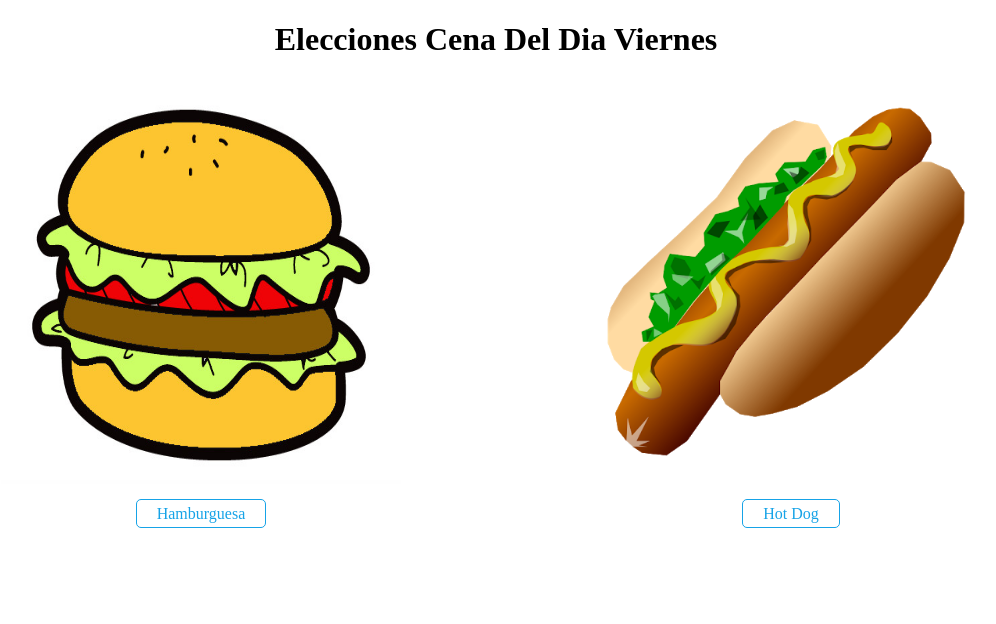
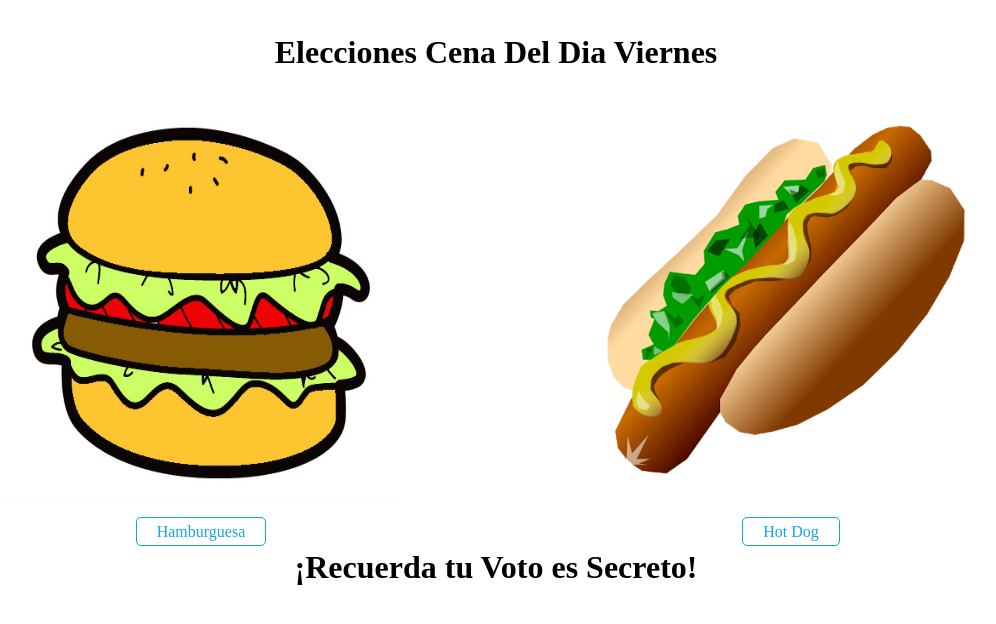
Before and after one commit to Jhonwm/Jhonwm.github.io, a plain HTML site: page Votaciones/index.html in a window 1280 px wide. Shown: the whole page, without its empty margins (144-1140 px from the left). Drawn offline with Linux system fonts and the light colour scheme.

Commit message:
Cambios a pagina principal de elecciones

```diff
--- a/Votaciones/css/style.css
+++ b/Votaciones/css/style.css
@@ -45,6 +45,12 @@
 
 header {
     text-align: center;
+    padding: 5px 5px;
+}
+
+footer {
+    text-align: center;
+    padding: 20px 20px 0 20px;
 }
 
 
--- a/Votaciones/index.html
+++ b/Votaciones/index.html
@@ -28,6 +28,9 @@
         </section>
 
     </main>
-    <footer></footer>
+
+    <footer>
+        <h1>¡Recuerda tu Voto es Secreto!</h1>
+    </footer>
 </body>
 </html>
```
